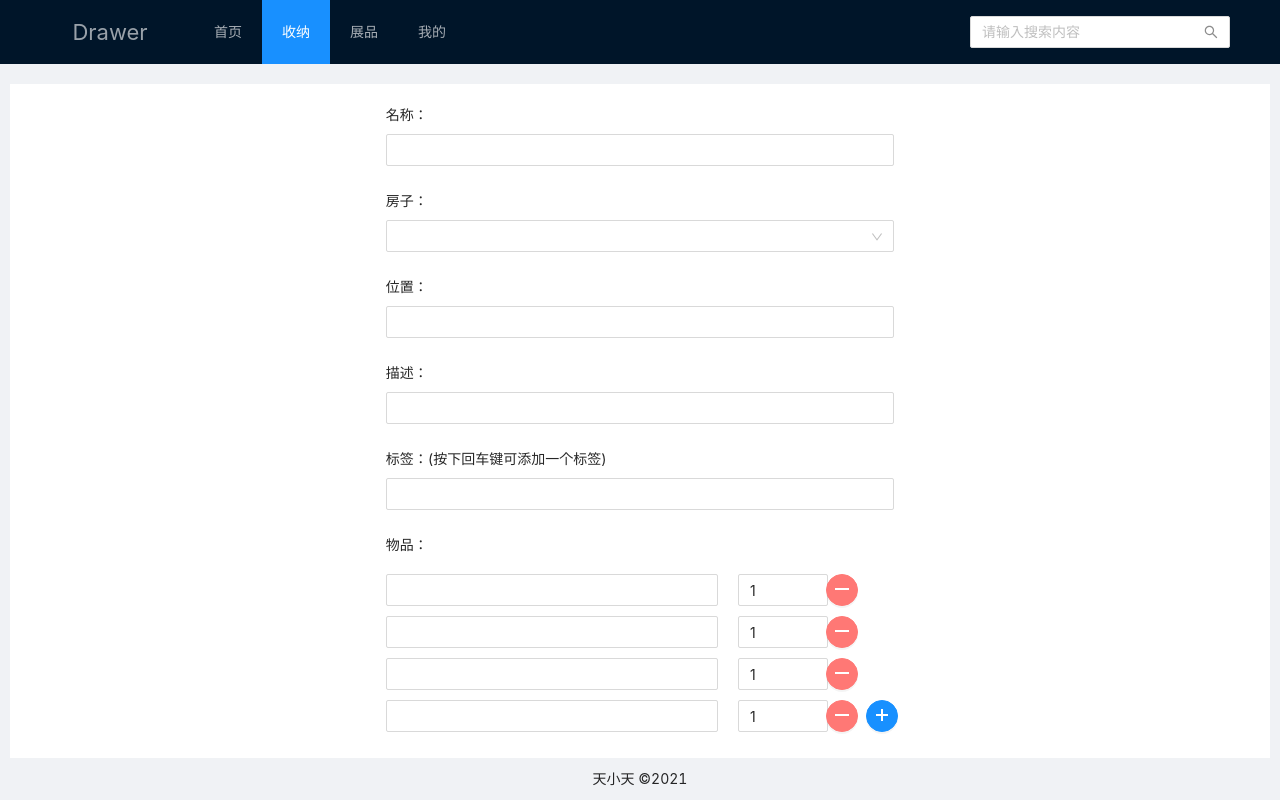
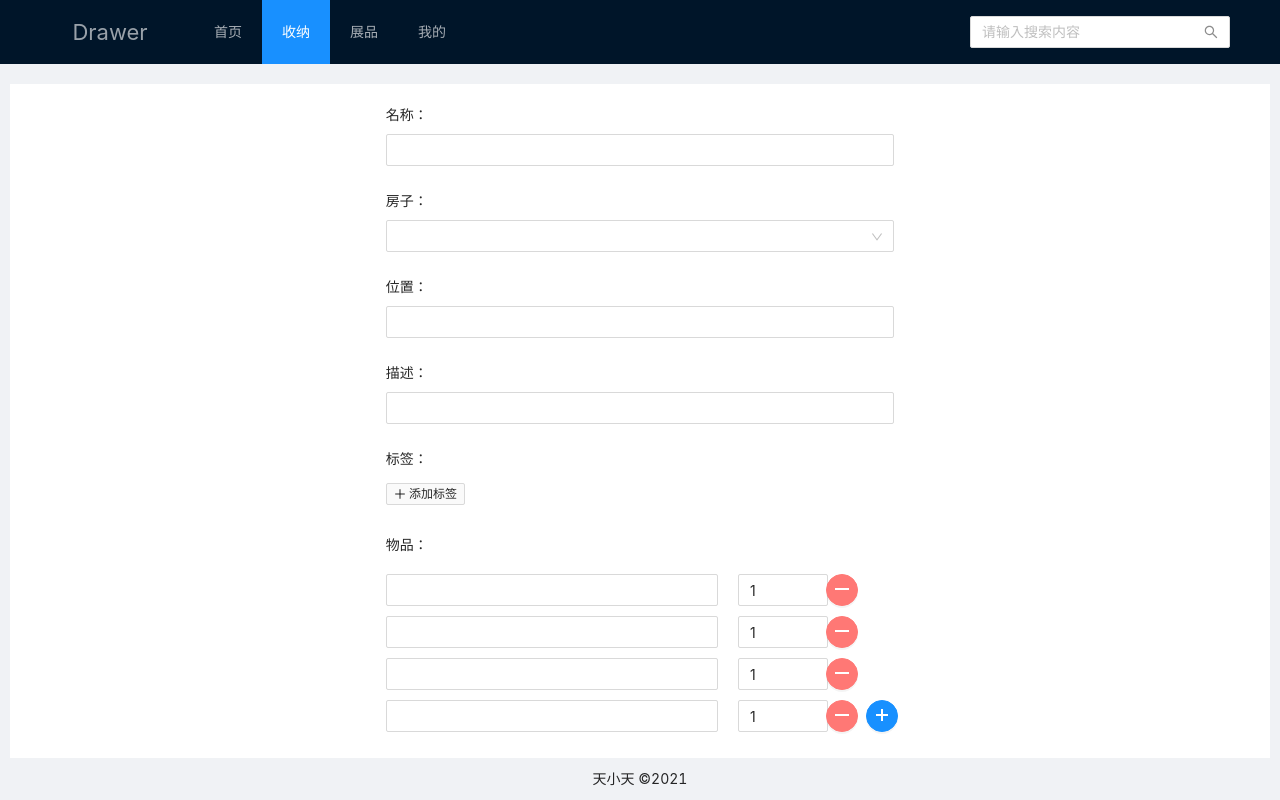
Before and after one commit to jiangzetian/Drawer, a Vue app: page /list/add in a window 1280 px wide. Built offline with nearby package versions, Linux system fonts and the light colour scheme.

Commit message:
封装组件

```diff
--- /dev/null
+++ b/src/components/DynamicTags/index.vue
@@ -0,0 +1,66 @@
+<template>
+    <a-row type="flex" align="middle" class="addTags">
+        <a-tag :key="index" v-for="(item, index) in tags" closable color="blue" :visible="true" @close="handleClose(index)">
+            {{ item }}
+        </a-tag>
+        <a-input
+                ref="inputDom"
+                type="text"
+                size="small"
+                v-if="inputVisible"
+                v-model:value="inputValue"
+                :maxlength="itemMaxLenght"
+                :style="{ width: '110px' }"
+                @blur="handleInputConfirm"
+                @keyup.enter="handleInputConfirm"
+        />
+        <a-tag v-else-if="btnVisible" @click="showInput">
+            <plus-outlined /> 添加标签
+        </a-tag>
+    </a-row>
+</template>
+
+<script lang="ts">
+    import {nextTick,ref} from 'vue'
+    import {PlusOutlined} from '@ant-design/icons-vue';
+    import dynamicTags from './js/index';
+    export default {
+        components:{
+            PlusOutlined
+        },
+        props:{
+            maxLength: Number,
+            inputMaxLenght: Number
+        },
+        emits: ["change"],
+        setup(props: any,context: any){
+            const {
+                inputDom,
+                tags,
+                inputVisible,
+                inputValue,
+                itemMaxLenght,
+                btnVisible,
+                handleClose,
+                showInput,
+                handleInputConfirm,
+            } = dynamicTags(props,context);
+
+            return {
+                inputDom,
+                tags,
+                inputVisible,
+                inputValue,
+                itemMaxLenght,
+                btnVisible,
+                handleClose,
+                showInput,
+                handleInputConfirm,
+            }
+        }
+    }
+</script>
+
+<style scoped>
+
+</style>
--- /dev/null
+++ b/src/components/DynamicTags/js/index.ts
@@ -0,0 +1,67 @@
+import {nextTick,ref} from 'vue'
+
+function dynamicTags(props: any,context: any) {
+    //输入框Dom
+    const inputDom: any = ref(null);
+    //标签数据
+    const tags: any = ref([]);
+    //按钮显隐
+    const btnVisible = ref(true);
+    //输入框显隐
+    const inputVisible = ref(false);
+    //当前输入框的值
+    const inputValue = ref('');
+    //输入框最大长度
+    const itemMaxLenght = ref(props.inputMaxLenght);
+
+    //删除某一个
+    const handleClose = (index: number) => {
+        tags.value.splice(index, 1);
+        if (tags.value.length + 1 > props.maxLength) {
+            btnVisible.value = false;
+        } else {
+            btnVisible.value = true;
+        }
+    };
+    //显示输入框
+    const showInput = () => {
+        if (tags.value.length + 1 > props.maxLength) {
+            inputVisible.value = false;
+            btnVisible.value = false;
+            return false;
+        }
+        inputVisible.value = true;
+        btnVisible.value = true;
+        nextTick(() => {
+            inputDom.value.focus();
+        })
+    };
+    //完成输入
+    const handleInputConfirm = () => {
+        if (inputValue.value.trim()) {
+            tags.value.push(inputValue.value);
+        }
+
+        if (tags.value.length + 1 > props.maxLength) {
+            btnVisible.value = false;
+        }
+
+        inputVisible.value = false;
+        inputValue.value = '';
+        context.emit("change", [...tags.value]);
+    };
+
+    return {
+        inputDom,//输入框Dom
+        tags,
+        inputVisible,
+        inputValue,
+        itemMaxLenght,
+        btnVisible,
+        handleClose,
+        showInput,
+        handleInputConfirm,
+    }
+}
+
+export default dynamicTags;
--- a/src/views/Home/index.vue
+++ b/src/views/Home/index.vue
@@ -12,7 +12,7 @@
     setup(){
       const search = ref('');
       return {
-        search
+        search,
       }
     }
   }
--- a/src/views/List/add.vue
+++ b/src/views/List/add.vue
@@ -21,11 +21,8 @@
                 <a-form-item label="描述：">
                     <a-input v-model:value="form.desc" />
                 </a-form-item>
-                <a-form-item label="标签：(按下回车键可添加一个标签)">
-                    <a-space class="tags" style="margin-bottom: 10px;">
-                        <a-tag color="blue" v-for="(item,index) in form.tags" :key="index">{{item}}</a-tag>
-                    </a-space>
-                    <a-input v-model:value="tag" @pressEnter="addTag" />
+                <a-form-item label="标签：">
+                    <DynamicTags :maxLength="3" :inputMaxLenght="6" @change="tagsChange" />
                 </a-form-item>
                 <a-form-item label="物品：">
                     <a-row class="item-row" :gutter="20"  v-for="(item,index) in 4" :key="index">
@@ -60,13 +57,15 @@
 
 </template>
 
-<script>
+<script lang="ts">
     import {ref} from 'vue'
     import {PlusOutlined,MinusOutlined} from '@ant-design/icons-vue';
+    import DynamicTags from '@/components/DynamicTags/index.vue'
     export default {
         components: {
             PlusOutlined,
-            MinusOutlined
+            MinusOutlined,
+            DynamicTags
         },
         setup(){
             const form = ref({
@@ -77,17 +76,12 @@
                 tags:[],
                 things:[],
             });
-            const tag = ref('');
-            const addTag = () =>{
-                if(tag.value.trim()){
-                    form.value.tags.push(tag.value)
-                }
-                tag.value = '';
+            const tagsChange = (e: any)=>{
+                console.log(e)
             }
             return {
                 form,
-                tag,
-                addTag,
+                tagsChange
             }
         }
     }
```
Also changed, not shown: src/components/DynamicInput/index.vue (added, +13 -0 lines), src/components/DynamicInput/js/index.ts (added).
